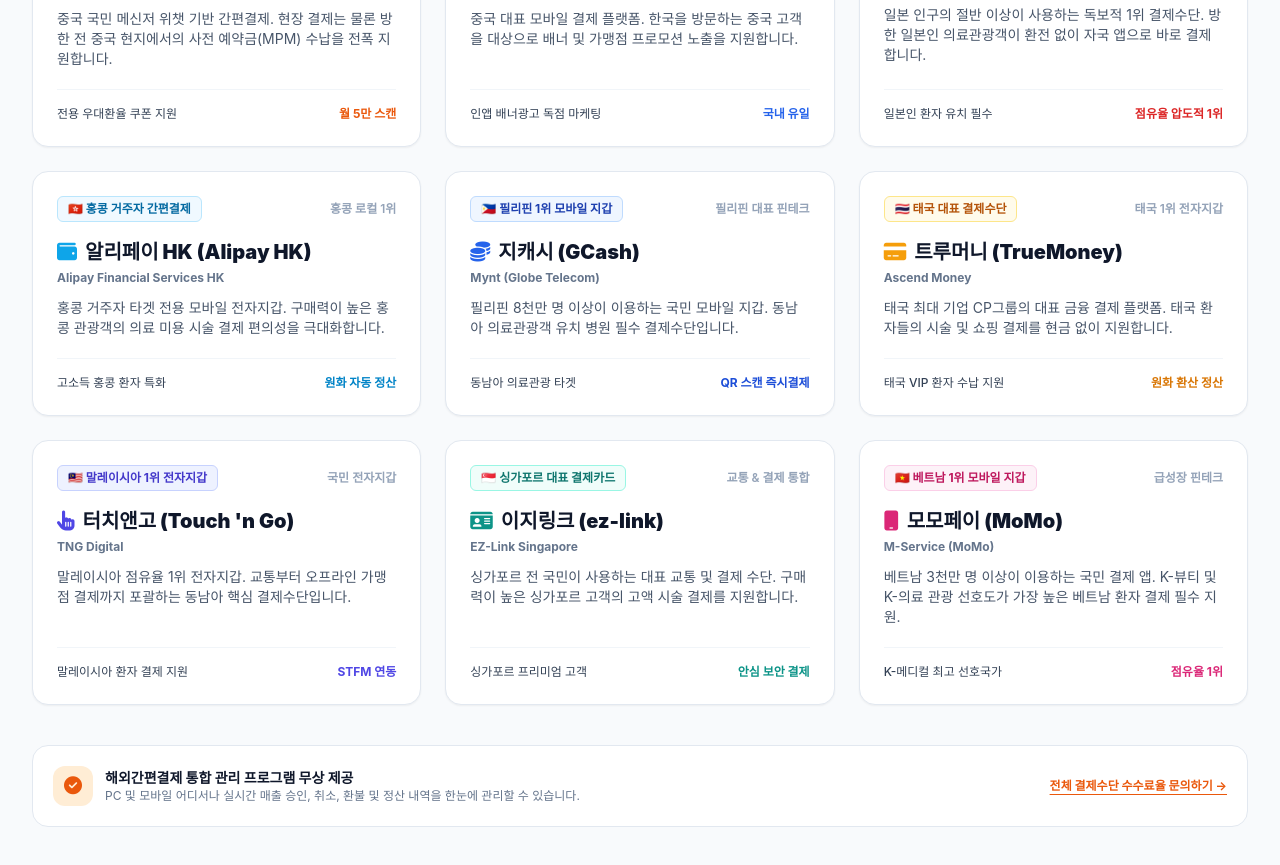
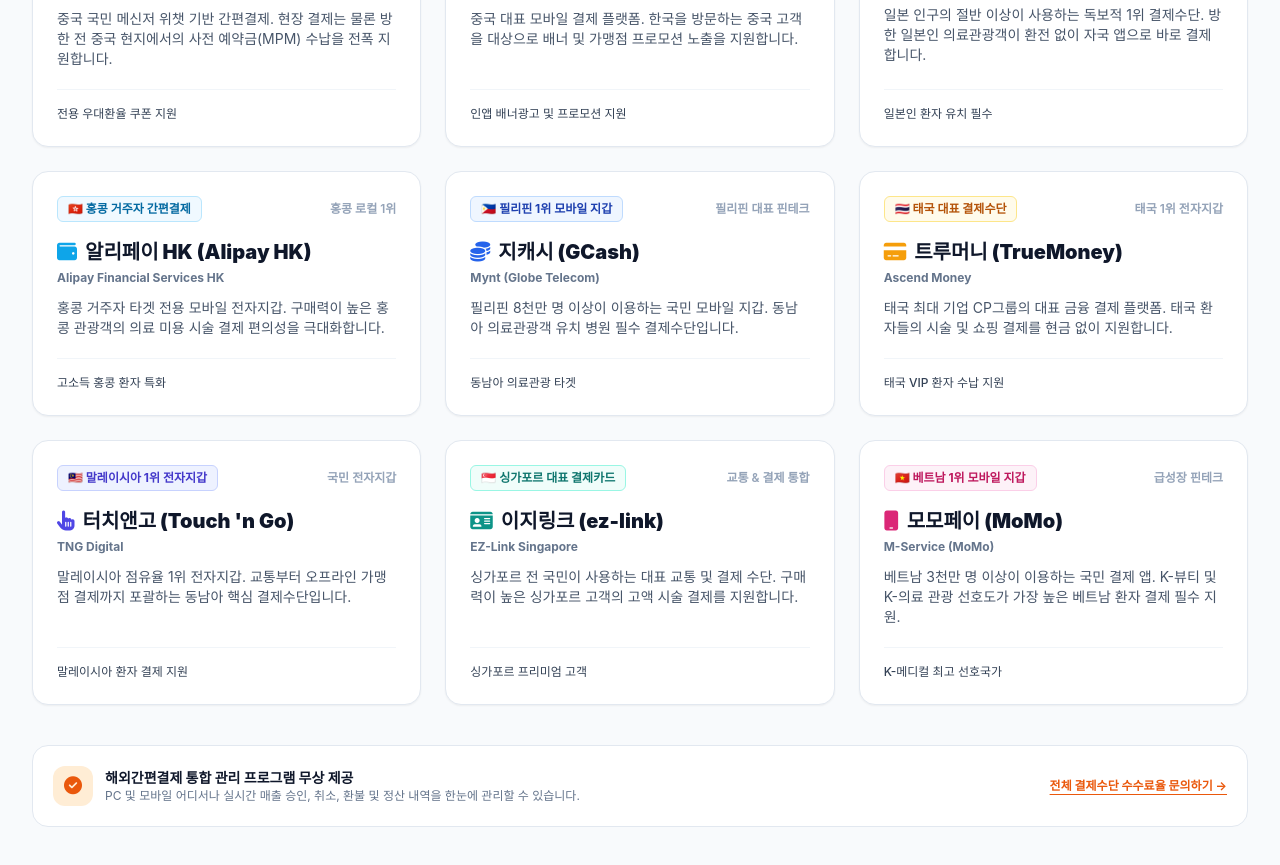
Before and after one commit to glowswin/sample1, a plain HTML site: page index.html in a window 1280 px wide. Shown: the part 1902-2767 px from the top of the page. Drawn offline with nearby package versions, Linux system fonts and the light colour scheme; a web font is replaced by a local one.

Commit message:
refactor(ui): remove bottom-right badge phrases from all 9 payment method cards

```diff
--- a/index.html
+++ b/index.html
@@ -415,9 +415,8 @@
                 중국 국민 메신저 위챗 기반 간편결제. 현장 결제는 물론 방한 전 중국 현지에서의 사전 예약금(MPM) 수납을 전폭 지원합니다.
               </p>
             </div>
-            <div class="mt-5 pt-4 border-t border-slate-100 flex items-center justify-between text-xs text-slate-500">
+            <div class="mt-5 pt-4 border-t border-slate-100 flex items-center text-xs text-slate-500">
               <span class="font-medium text-slate-700">전용 우대환율 쿠폰 지원</span>
-              <span class="font-bold text-orange-600">월 5만 스캔</span>
             </div>
           </div>
 
@@ -439,9 +438,8 @@
                 중국 대표 모바일 결제 플랫폼. 한국을 방문하는 중국 고객을 대상으로 배너 및 가맹점 프로모션 노출을 지원합니다.
               </p>
             </div>
-            <div class="mt-5 pt-4 border-t border-slate-100 flex items-center justify-between text-xs text-slate-500">
-              <span class="font-medium text-slate-700">인앱 배너광고 독점 마케팅</span>
-              <span class="font-bold text-blue-600">국내 유일</span>
+            <div class="mt-5 pt-4 border-t border-slate-100 flex items-center text-xs text-slate-500">
+              <span class="font-medium text-slate-700">인앱 배너광고 및 프로모션 지원</span>
             </div>
           </div>
 
@@ -463,9 +461,8 @@
                 일본 인구의 절반 이상이 사용하는 독보적 1위 결제수단. 방한 일본인 의료관광객이 환전 없이 자국 앱으로 바로 결제합니다.
               </p>
             </div>
-            <div class="mt-5 pt-4 border-t border-slate-100 flex items-center justify-between text-xs text-slate-500">
+            <div class="mt-5 pt-4 border-t border-slate-100 flex items-center text-xs text-slate-500">
               <span class="font-medium text-slate-700">일본인 환자 유치 필수</span>
-              <span class="font-bold text-red-600">점유율 압도적 1위</span>
             </div>
           </div>
 
@@ -487,9 +484,8 @@
                 홍콩 거주자 타겟 전용 모바일 전자지갑. 구매력이 높은 홍콩 관광객의 의료 미용 시술 결제 편의성을 극대화합니다.
               </p>
             </div>
-            <div class="mt-5 pt-4 border-t border-slate-100 flex items-center justify-between text-xs text-slate-500">
+            <div class="mt-5 pt-4 border-t border-slate-100 flex items-center text-xs text-slate-500">
               <span class="font-medium text-slate-700">고소득 홍콩 환자 특화</span>
-              <span class="font-bold text-sky-600">원화 자동 정산</span>
             </div>
           </div>
 
@@ -511,9 +507,8 @@
                 필리핀 8천만 명 이상이 이용하는 국민 모바일 지갑. 동남아 의료관광객 유치 병원 필수 결제수단입니다.
               </p>
             </div>
-            <div class="mt-5 pt-4 border-t border-slate-100 flex items-center justify-between text-xs text-slate-500">
+            <div class="mt-5 pt-4 border-t border-slate-100 flex items-center text-xs text-slate-500">
               <span class="font-medium text-slate-700">동남아 의료관광 타겟</span>
-              <span class="font-bold text-blue-700">QR 스캔 즉시결제</span>
             </div>
           </div>
 
@@ -535,9 +530,8 @@
                 태국 최대 기업 CP그룹의 대표 금융 결제 플랫폼. 태국 환자들의 시술 및 쇼핑 결제를 현금 없이 지원합니다.
               </p>
             </div>
-            <div class="mt-5 pt-4 border-t border-slate-100 flex items-center justify-between text-xs text-slate-500">
+            <div class="mt-5 pt-4 border-t border-slate-100 flex items-center text-xs text-slate-500">
               <span class="font-medium text-slate-700">태국 VIP 환자 수납 지원</span>
-              <span class="font-bold text-amber-600">원화 환산 정산</span>
             </div>
           </div>
 
@@ -559,9 +553,8 @@
                 말레이시아 점유율 1위 전자지갑. 교통부터 오프라인 가맹점 결제까지 포괄하는 동남아 핵심 결제수단입니다.
               </p>
             </div>
-            <div class="mt-5 pt-4 border-t border-slate-100 flex items-center justify-between text-xs text-slate-500">
+            <div class="mt-5 pt-4 border-t border-slate-100 flex items-center text-xs text-slate-500">
               <span class="font-medium text-slate-700">말레이시아 환자 결제 지원</span>
-              <span class="font-bold text-indigo-600">STFM 연동</span>
             </div>
           </div>
 
@@ -583,9 +576,8 @@
                 싱가포르 전 국민이 사용하는 대표 교통 및 결제 수단. 구매력이 높은 싱가포르 고객의 고액 시술 결제를 지원합니다.
               </p>
             </div>
-            <div class="mt-5 pt-4 border-t border-slate-100 flex items-center justify-between text-xs text-slate-500">
+            <div class="mt-5 pt-4 border-t border-slate-100 flex items-center text-xs text-slate-500">
               <span class="font-medium text-slate-700">싱가포르 프리미엄 고객</span>
-              <span class="font-bold text-teal-600">안심 보안 결제</span>
             </div>
           </div>
 
@@ -607,9 +599,8 @@
                 베트남 3천만 명 이상이 이용하는 국민 결제 앱. K-뷰티 및 K-의료 관광 선호도가 가장 높은 베트남 환자 결제 필수 지원.
               </p>
             </div>
-            <div class="mt-5 pt-4 border-t border-slate-100 flex items-center justify-between text-xs text-slate-500">
+            <div class="mt-5 pt-4 border-t border-slate-100 flex items-center text-xs text-slate-500">
               <span class="font-medium text-slate-700">K-메디컬 최고 선호국가</span>
-              <span class="font-bold text-pink-600">점유율 1위</span>
             </div>
           </div>
 
```
